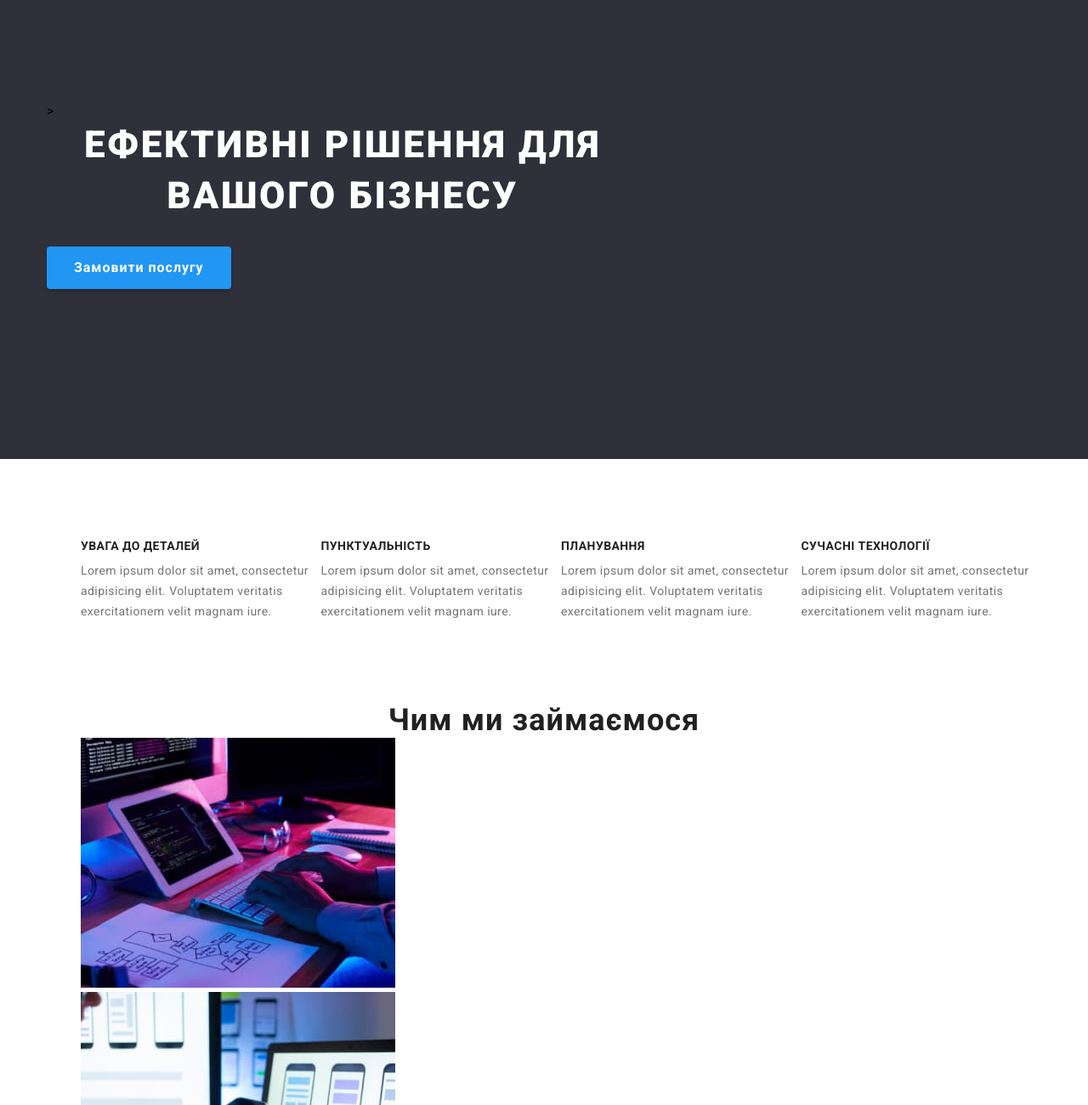
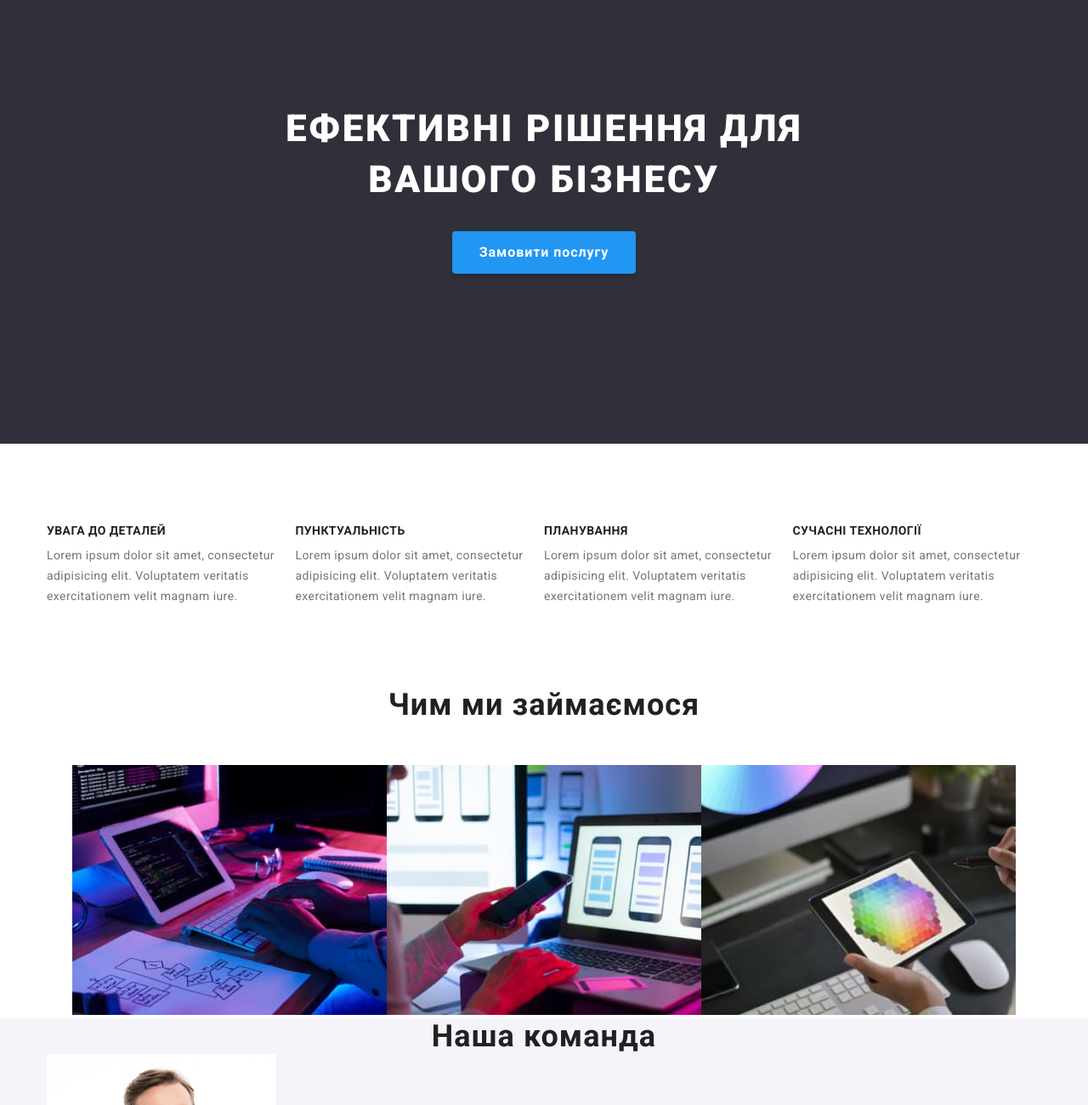
Before and after one commit to Oksana07/lesson-10-18, a plain HTML site: page studio.html in a window 1280 px wide. Shown: the part 160-1460 px from the top of the page at 85% size. Drawn offline with nearby package versions, Linux system fonts and the light colour scheme.

Commit message:
робота на уроці

```diff
--- a/css/sydia.css
+++ b/css/sydia.css
@@ -25,6 +25,7 @@ h6,
 p,
 ul {
   margin: 0px;
+  padding: 0px;
 }
 
 body {
@@ -139,6 +140,8 @@ margin-left: 50px;
 }
 
 .hero-title {
+  margin-right: auto;
+  margin-left: auto;
   color: #fff;
   text-align: center;
   font-size: 44px;
@@ -153,6 +156,9 @@ margin-left: 50px;
 }
 
 .hero-btn {
+  display: flex;
+  margin-right: auto;
+  margin-left: auto;
   padding: 10px 32px;
 
   color: #fff;
@@ -211,6 +217,13 @@ margin-left: 50px;
   font-weight: 700;
   line-height: normal;
   letter-spacing: 1.08px;
+
+  margin-bottom: 50px;
+}
+
+.owe-work-list{
+  display: flex;
+  justify-content: center;
 }
 
 /* Наша команда */
@@ -246,6 +259,11 @@ margin-left: 50px;
 }
 
 /* Портфоліо */
+.portfolio-list{
+display: flex;
+justify-content: center;
+}
+
 .portfolio-btn {
   color: var(--title-color);
   text-align: center;
@@ -281,6 +299,11 @@ margin-left: 50px;
   font-weight: 400;
   line-height: 1.87;
   letter-spacing: 0.48px;
+}
+
+.projekt-list{
+  display: flex;
+  flex-wrap: wrap;
 }
 
 /* footer */
--- a/studio.html
+++ b/studio.html
@@ -10,7 +10,6 @@
     <link
         href="https://fonts.googleapis.com/css2?family=Raleway:wght@700&family=Roboto:wght@400;500;700;900&display=swap"
         rel="stylesheet" />
-
     <link rel="stylesheet" href="https://cdnjs.cloudflare.com/ajax/libs/modern-normalize/1.1.0/modern-normalize.css" />
     <link rel="stylesheet" href="./css/sydia.css" />
 </head>
@@ -40,12 +39,14 @@
 
     <main>
         <!-- Герой -->
+
         <section class="hero">
             <div class="container">
-                > <h1 class="hero-title">Ефективні рішення для вашого бізнесу</h1>
+                <h1 class="hero-title">Ефективні рішення для вашого бізнесу</h1>
                 <button type="button" class="hero-btn">Замовити послугу</button>
             </div>
         </section>
+
 
         <!-- Наші преваги -->
         <section class="advantages">
@@ -88,7 +89,7 @@
         <section class="owe-work">
             <div class="container">
                 <h2 class="owe-work-title">Чим ми займаємося</h2>
-                <ul>
+                <ul class="owe-work-list">
                     <li>
                         <img src="./images/web-studia/img-one-desktop.jpg" alt="computer" width="370" />
                     </li>
```
Also changed, not shown: portfolio.html (+1 -2 lines).
